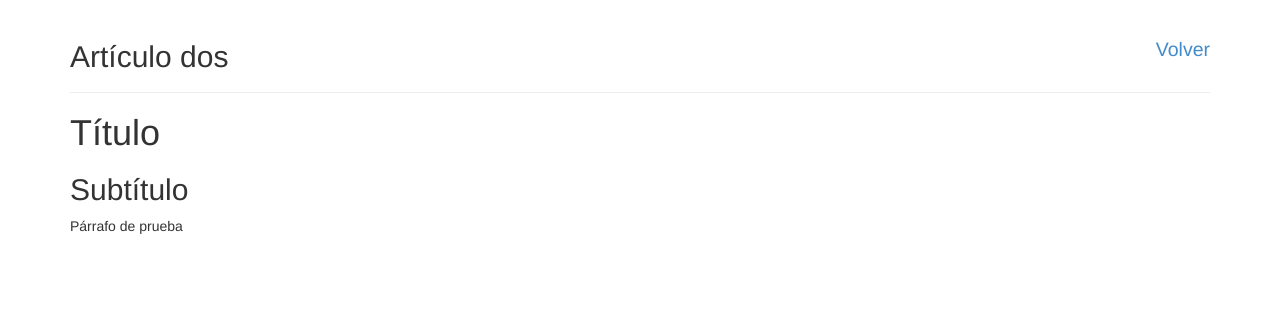
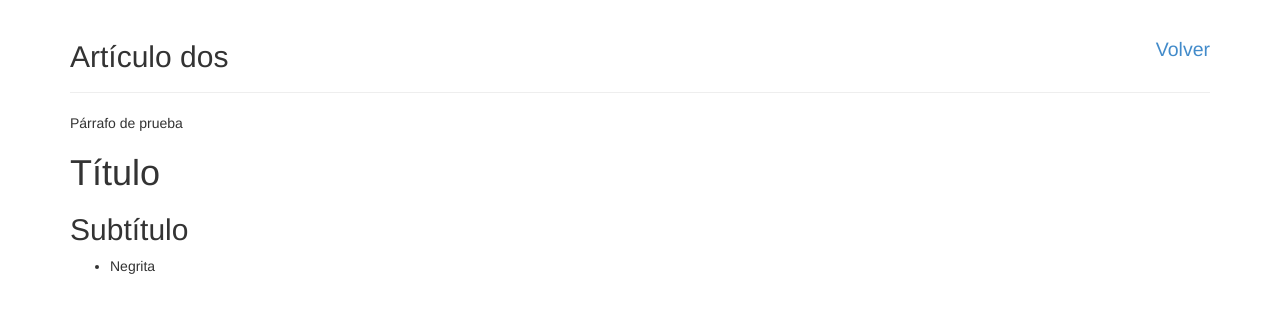
Before and after one commit to cirope/blog, a Jekyll site: the page built from _posts/2014-04-15-articulo-dos.md, in a window 1280 px wide. Shown: the top 313 px of the page. Built offline with Jekyll 4.4.1, drawn with Linux system fonts in a browser that asks for light colours; Markdown is read by kramdown in place of the engine named in the settings.

Commit message:
Update 2014-04-15-articulo-dos.md

```diff
--- a/_posts/2014-04-15-articulo-dos.md
+++ b/_posts/2014-04-15-articulo-dos.md
@@ -5,8 +5,10 @@ date:   2014-04-15 12:02:42
 categories: general
 ---
 
+Párrafo de prueba
+
 # Título
 
 ## Subtítulo
 
-Párrafo de prueba
+* Negrita
```
